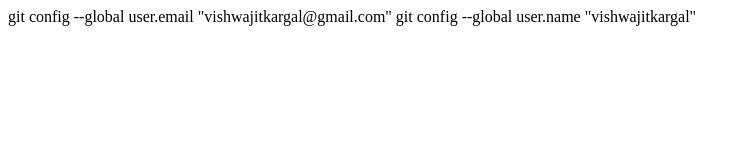
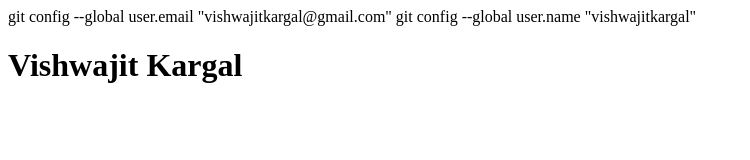
Before and after one commit to zingaderohini/Angular-B-17, a plain HTML site: page vishwajit.html in a window 1280 px wide. Shown: the whole page, without its empty margins (0-750 px from the left). Drawn offline with Linux system fonts and the light colour scheme.

Commit message:
seconad commit

```diff
--- a/vishuwajit.html
+++ b/vishwajit.html
@@ -9,5 +9,8 @@
 <body>
     git config --global user.email "vishwajitkargal@gmail.com"
     git config --global user.name "vishwajitkargal"
+    <div>
+        <h1>Vishwajit Kargal</h1>
+    </div>
 </body>
 </html>
```
